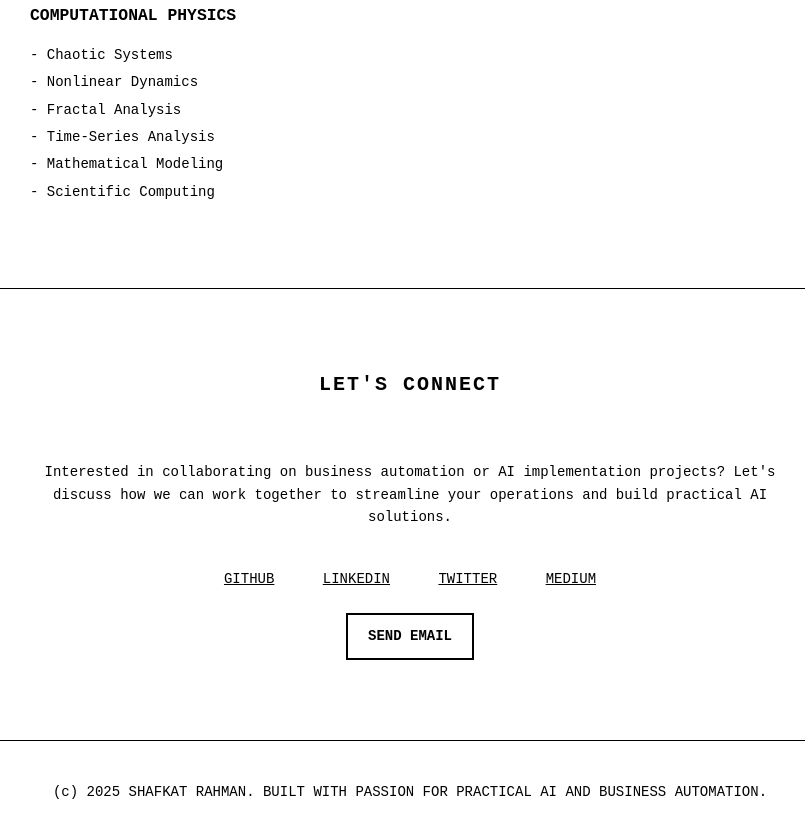
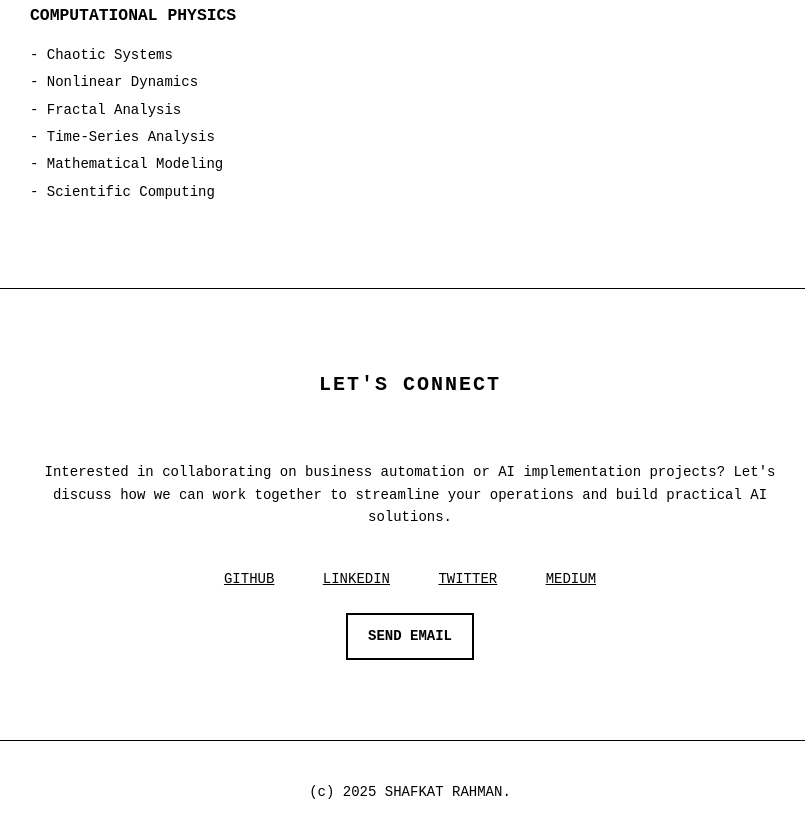
Before and after one commit to Sakeeb91/sakeeb91.github.io, a plain HTML site: page index.html in a window 1280 px wide. Shown: the part 3630-4467 px from the top of the page, without its empty margins (230-1035 px from the left). Drawn offline with Linux system fonts and the light colour scheme.

Commit message:
Remove 'built with' text from footer on all pages
🤖 Generated with [Claude Code](https://claude.ai/code)

Co-Authored-By: Claude <noreply@anthropic.com>

```diff
--- a/index.html
+++ b/index.html
@@ -456,7 +456,7 @@
     <!-- Footer -->
     <footer class="footer">
         <div class="container">
-            <p>(c) 2025 SHAFKAT RAHMAN. BUILT WITH PASSION FOR PRACTICAL AI AND BUSINESS AUTOMATION.</p>
+            <p>(c) 2025 SHAFKAT RAHMAN.</p>
         </div>
     </footer>
 
```
Also changed, not shown: about.html (+1 -1 lines).
